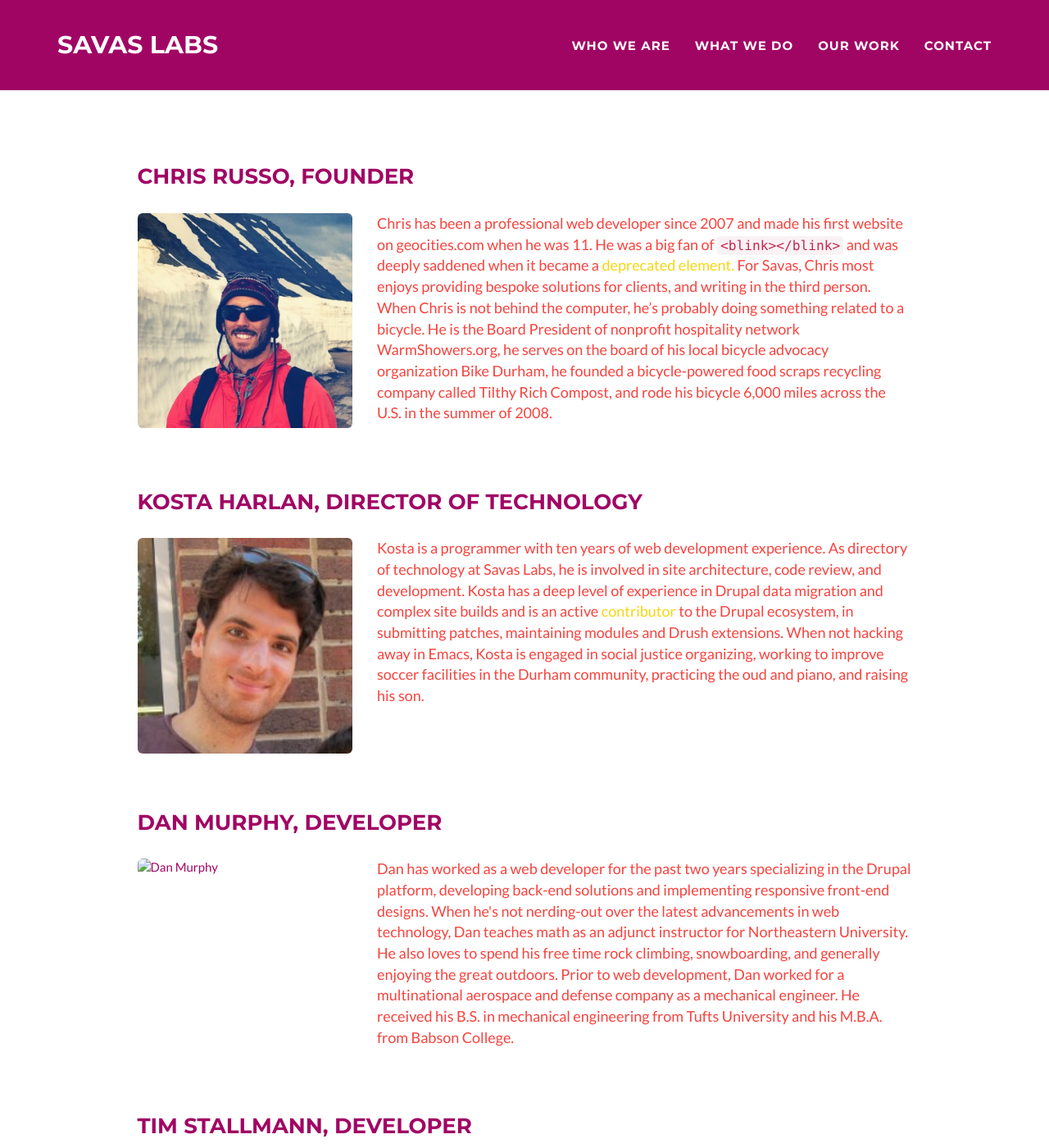
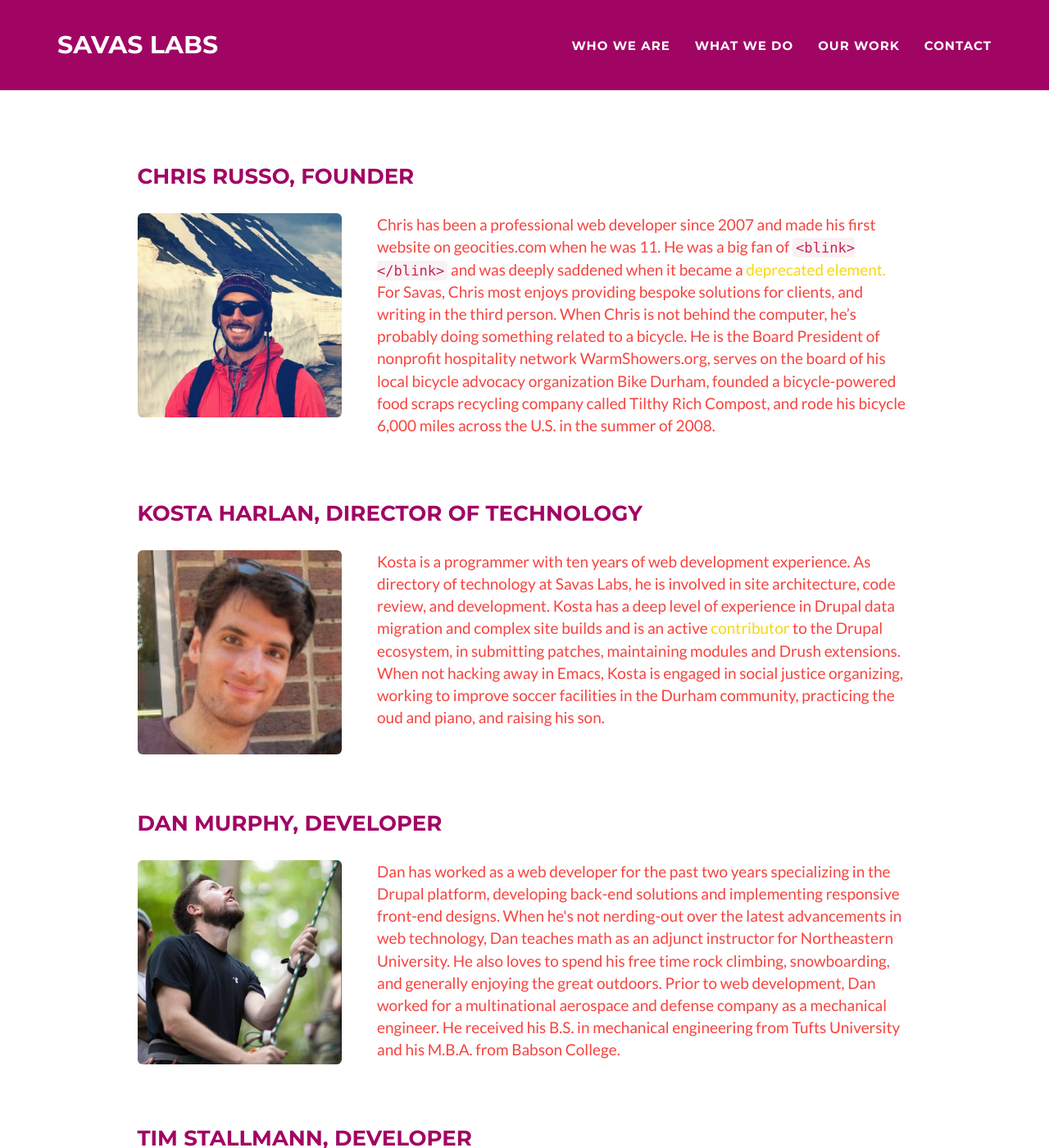
Before and after one commit to savaslabs/savaslabs_old, a Jekyll site: the page built from index.html, in a window 1280 px wide and 1400 px high, scrolled down 843 px. Shown: the whole window at 82% size. Built offline with Jekyll 4.4.1, drawn with Linux system fonts in a browser that asks for light colours.

Commit message:
SAV-16: finalize profiles

```diff
--- a/_data/profiles.yml
+++ b/_data/profiles.yml
@@ -12,9 +12,9 @@
     For Savas, Chris most enjoys providing bespoke solutions for clients, and writing in
     the third person. When Chris is not behind the computer, he’s probably doing something
     related to a bicycle. He is the Board President of nonprofit hospitality network WarmShowers.org,
-    he serves on the board of his local bicycle advocacy organization Bike Durham, he founded
-    a bicycle-powered food scraps recycling company called Tilthy Rich Compost, and rode his bicycle
-    6,000 miles across the U.S. in the summer of 2008.
+    serves on the board of his local bicycle advocacy organization Bike Durham, founded a
+    bicycle-powered food scraps recycling company called Tilthy Rich Compost, and rode his
+    bicycle 6,000 miles across the U.S. in the summer of 2008.
 
 - name: Kosta Harlan
   firstname: Kosta
--- a/_includes/css/main.css
+++ b/_includes/css/main.css
@@ -215,12 +215,12 @@
 
 .profile-item p {
     color: #{{ site.color.secondary-dark }};
-    font-size: 18px;
+    font-size: 19px;
 }
 
 .profile-item img {
     border-radius: 6px;
-    width: 100%;
+    width: 95%;
 }
 
 #portfolio .portfolio-item {
--- a/_includes/whoweare.html
+++ b/_includes/whoweare.html
@@ -15,7 +15,7 @@
             </div>
             <div class="row profile-item">
                 <div class="col-lg-3 col-lg-offset-1">
-                    <img src="img/profiles/{{ profile.img }}" class="img-responsive" alt="{{ profile.name }}">
+                    <img src="/img/profiles/{{ profile.img }}" class="img-responsive" alt="{{ profile.name }}">
                 </div>
                 <div class="col-lg-7">
                     <p>{{ profile.bio }}</p>
```
Also changed, not shown: img/profiles/dan_square.jpg (added).
